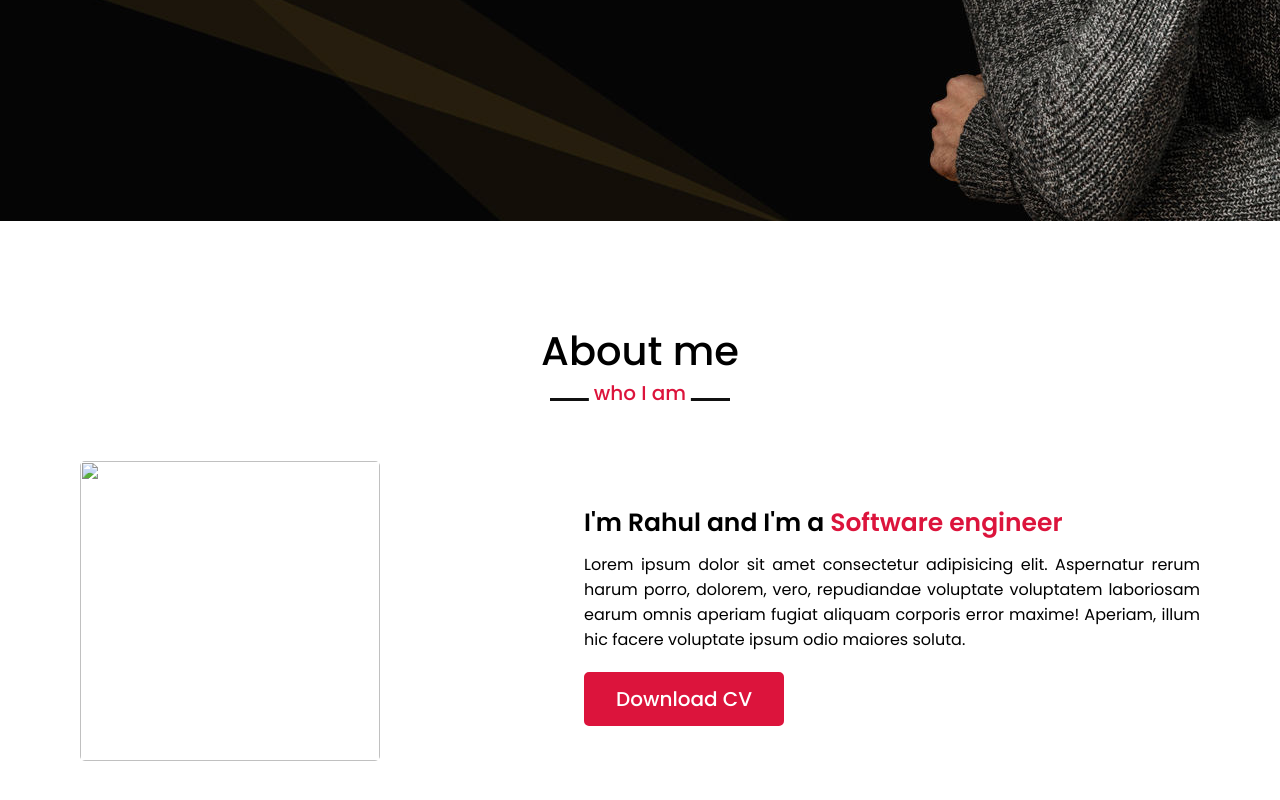
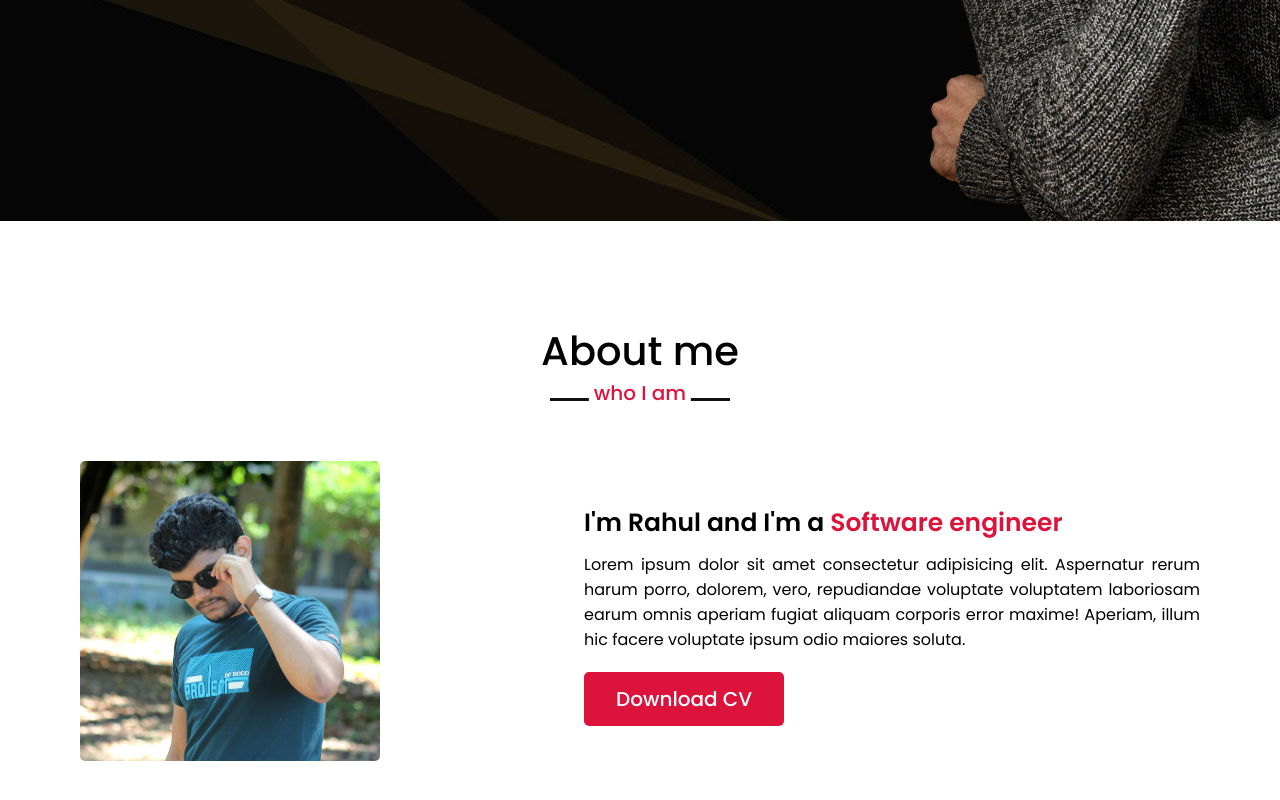
Before and after one commit to rahulshikder/portfolio, a plain HTML site: page index.html in a window 1280 px wide. Shown: the part 579-1379 px from the top of the page. Drawn offline with nearby package versions, Linux system fonts and the light colour scheme; the site is published under a folder, as on GitHub Pages, so addresses that start at the root find nothing.

Commit message:
picture bug fixed

```diff
--- a/index.html
+++ b/index.html
@@ -48,7 +48,7 @@
             <h2 class="titel">About me</h2>
             <div class="about-contant">
                 <div class="column left">
-                    <img src="/myPic3.jpg" alt="">
+                    <img src="myPic3.jpg" alt="">
                 </div>
                 <div class="column right">
                     <div class="text">I'm Rahul and I'm a <span>Software engineer</span></div>
```
